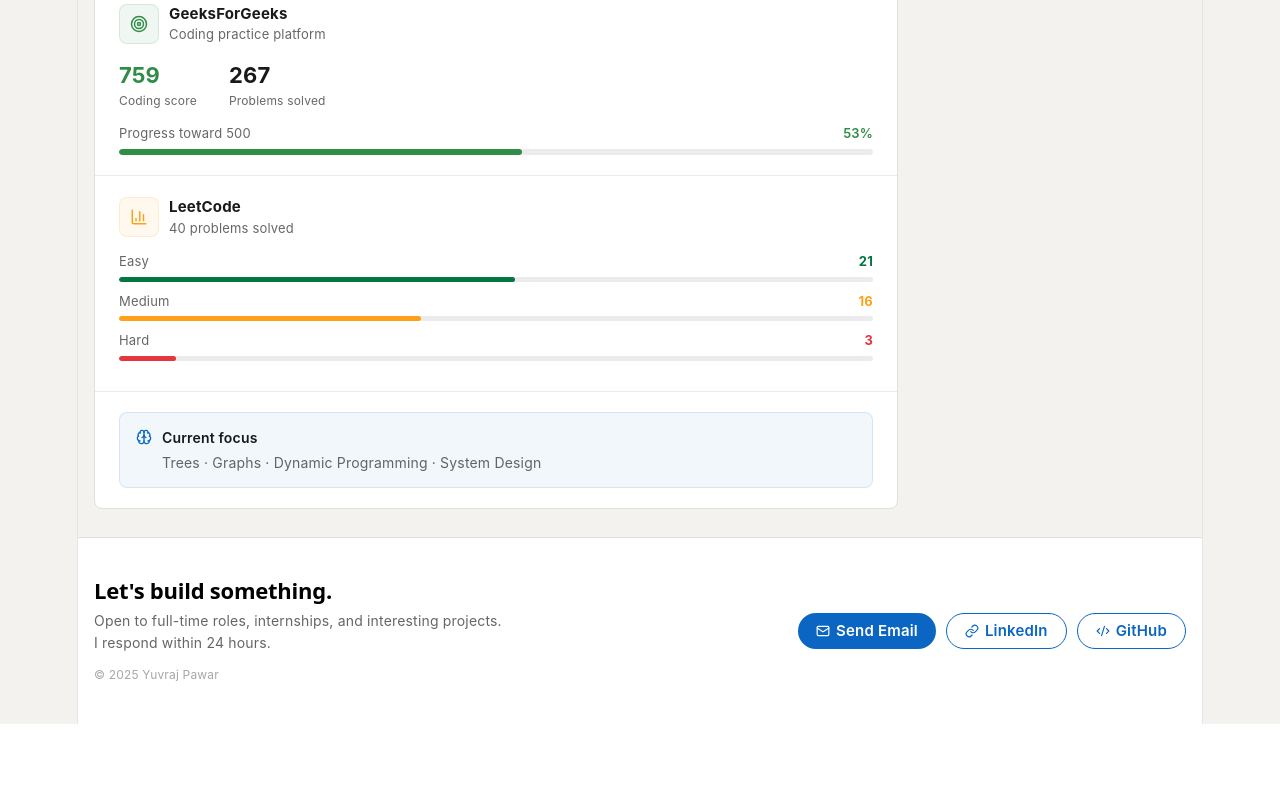
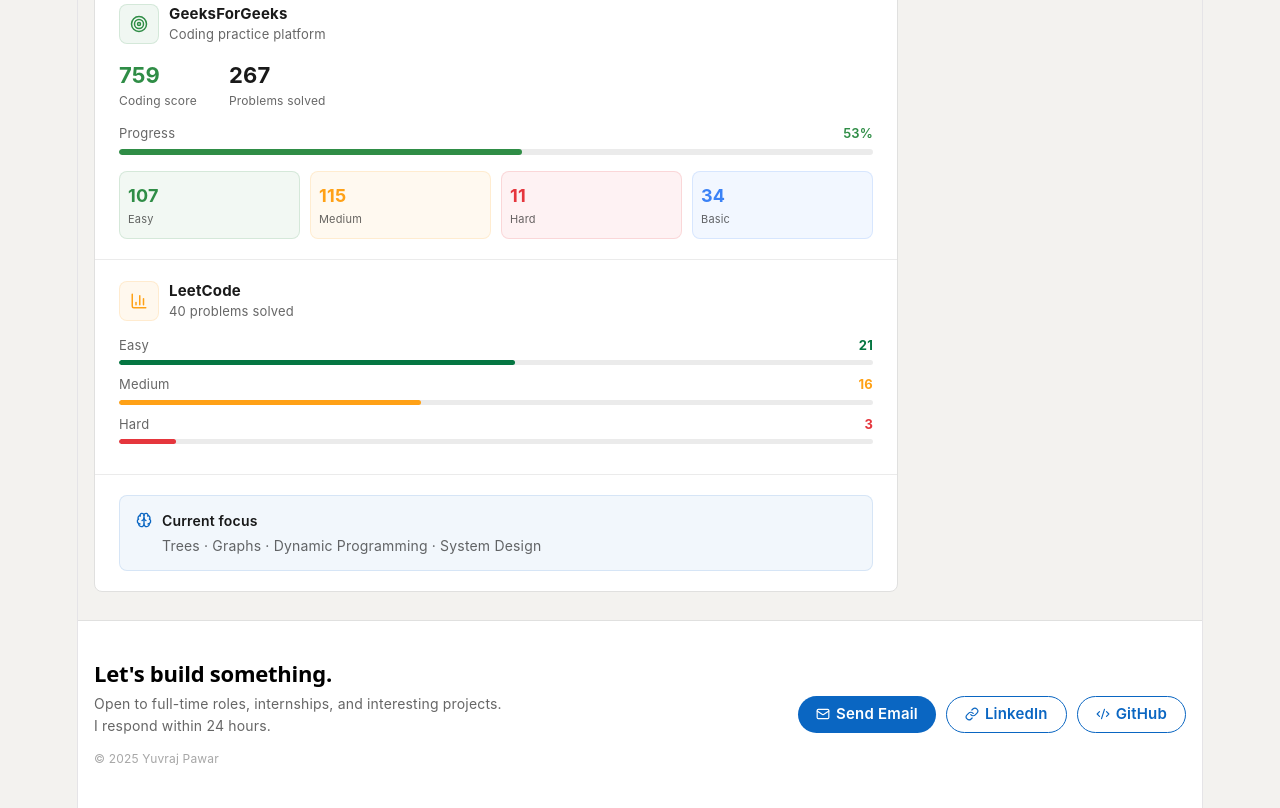
Before and after one commit to yuvi969/portfolio, a React app: page / in a window 1280 px wide. Shown: the part 2980-3788 px from the top of the page. Before the commit the page ends 3704 px from the top, so only its background shows below. Built offline with nearby package versions, Linux system fonts and the light colour scheme; the HTML template or start-up script is replaced by a standard one.

Commit message:
Updated the gfg card

```diff
--- a/src/App.jsx
+++ b/src/App.jsx
@@ -426,6 +426,7 @@
 // ─── DSA ──────────────────────────────────────────────────────────────────────
 function DSA() {
   const gfgSolved = 267, gfgScore = 759;
+  const gfgSchool = 0, gfgBasic = 34, gfgEasy = 107, gfgMedium = 115, gfgHard = 11;
   const lcEasy = 21, lcMed = 16, lcHard = 3, lcTotal = 40;
   return (
     <div className="card" id="dsa">
@@ -454,11 +455,44 @@
           </div>
         </div>
         <div style={{ display: "flex", justifyContent: "space-between", marginBottom: 6 }}>
-          <span style={{ fontSize: 13, color: C.muted }}>Progress toward 500</span>
+          <span style={{ fontSize: 13, color: C.muted }}>Progress</span>
           <span style={{ fontSize: 13, fontWeight: 600, color: "#2f8d46" }}>{Math.round((gfgSolved/500)*100)}%</span>
         </div>
         <div style={{ height: 6, background: C.divider, borderRadius: 3, overflow: "hidden" }}>
           <div style={{ height: "100%", width: `${(gfgSolved/500)*100}%`, background: "#2f8d46", borderRadius: 3 }} />
+        </div>
+
+        {/* ✅ Difficulty breakdown grid added here */}
+        <div style={{
+          display: "grid",
+          gridTemplateColumns: "repeat(4, 1fr)",
+          gap: 10,
+          marginTop: 16
+        }}>
+          {[
+            { label: "Easy",   count: gfgEasy,   color: "#2f8d46" },
+            { label: "Medium", count: gfgMedium,  color: "#ffa116" },
+            { label: "Hard",   count: gfgHard,    color: "#e5363d" },
+            { label: "Basic",  count: gfgBasic,   color: "#3b82f6" },
+          ].map(item => (
+            <div
+              key={item.label}
+              style={{
+                padding: "10px 8px",
+                borderRadius: 8,
+                border: `1px solid ${item.color}25`,
+                background: `${item.color}10`,
+                textAlign: "center"
+              }}
+            >
+              <p style={{ fontSize: 18, fontWeight: 700, color: item.color, marginBottom: 2 }}>
+                {item.count}
+              </p>
+              <p style={{ fontSize: 11, color: C.muted }}>
+                {item.label}
+              </p>
+            </div>
+          ))}
         </div>
       </div>
 
```
